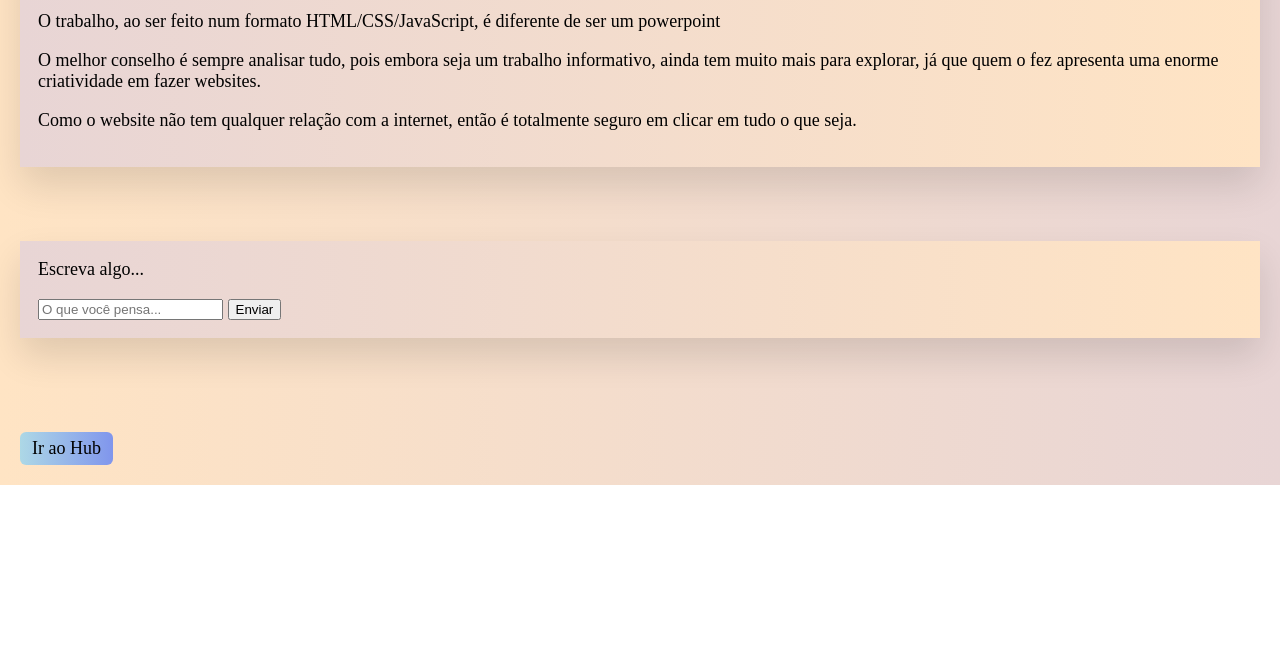
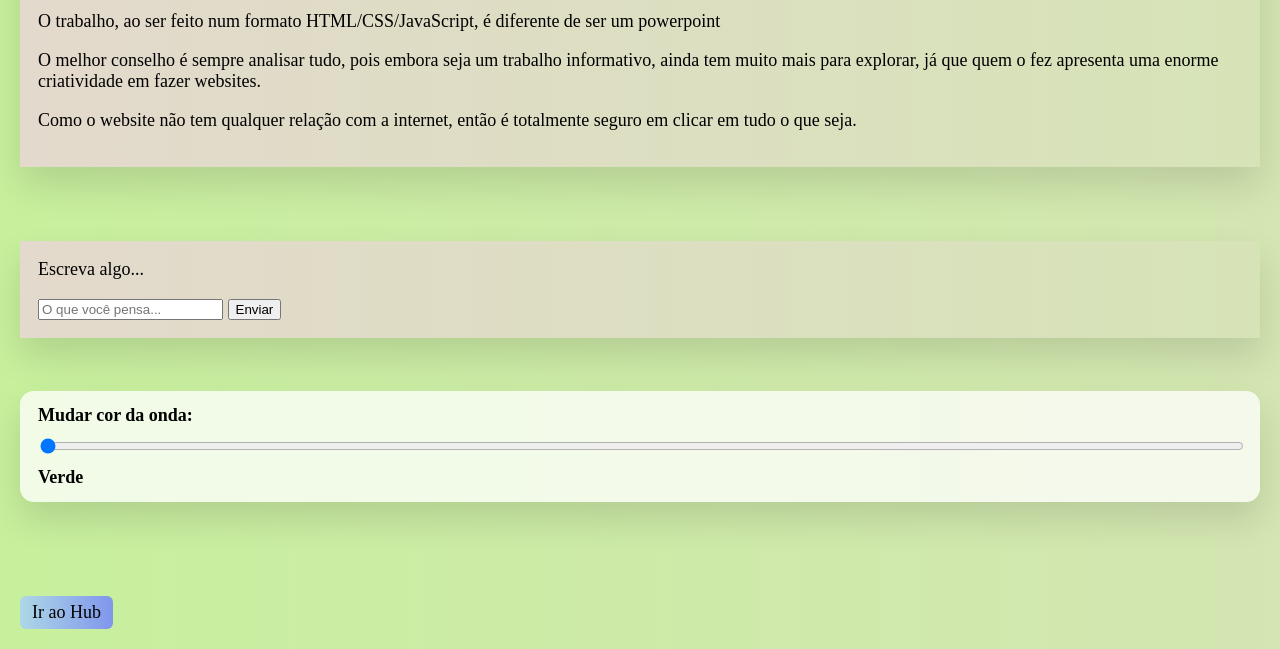
Before and after one commit to Flexite/Trabalho-EF-2025-12-ano, a plain HTML site: page index.html in a window 1280 px wide. Shown: the part 465-1114 px from the top of the page. Before the commit the page ends 950 px from the top, so only its background shows below. Drawn offline with Linux system fonts and the light colour scheme.

Commit message:
Testar estilos

```diff
--- a/index.html
+++ b/index.html
@@ -27,6 +27,12 @@
             <input type="text" id="inputBox" placeholder="O que você pensa...">
             <button type="button" id="sendBtn">Enviar</button>
         </div>
+        <br>
+        <div class="slider-control">
+            <label for="colorSlider">Mudar cor da onda:</label>
+            <input type="range" id="colorSlider" min="1" max="5" value="1">
+            <span id="colorLabel">Verde</span>
+        </div>
         <br><p id="easter-egg2">Espero que tenha um bom dia :))))))))))</p>
         <a href="hub.html">Ir ao Hub</a>
         <script src="script.js"></script>
--- a/script.js
+++ b/script.js
@@ -43,4 +43,43 @@ document.addEventListener('DOMContentLoaded', function(){
 
     const sendBtn = document.getElementById('sendBtn');
     if(sendBtn) sendBtn.addEventListener('click', mensagem);
+
+    const colorSlider = document.getElementById('colorSlider');
+    const colorLabel = document.getElementById('colorLabel');
+    const cookieName = 'waveColor';
+    const colors = {
+        '1': ['rgb(194, 244, 148)', 'Verde'],
+        '2': ['rgb(244, 194, 148)', 'Laranja'],
+        '3': ['rgb(148, 194, 244)', 'Azul'],
+        '4': ['rgb(244, 148, 194)', 'Rosa'],
+        '5': ['rgb(148, 244, 234)', 'Azul Claro']
+    };
+
+    const setCookie = (name, value, days) => {
+        const date = new Date();
+        date.setTime(date.getTime() + (days * 24 * 60 * 60 * 1000));
+        document.cookie = `${name}=${value}; expires=${date.toUTCString()}; path=/`;
+    };
+
+    const getCookie = name => {
+        const match = document.cookie.match(new RegExp('(?:^|; )' + name + '=([^;]*)'));
+        return match ? match[1] : null;
+    };
+
+    const applyWaveColor = (value, save = false) => {
+        const [color, label] = colors[value] || colors['1'];
+        document.documentElement.style.setProperty('--wave-color', color);
+        if(colorLabel) colorLabel.textContent = label;
+        if(save) {
+            setCookie(cookieName, value, 365);
+        }
+    };
+
+    const savedValue = getCookie(cookieName) || '1';
+    applyWaveColor(savedValue, false);
+
+    if(colorSlider) {
+        colorSlider.value = savedValue;
+        colorSlider.addEventListener('input', event => applyWaveColor(event.target.value, true));
+    }
 });
--- a/style.css
+++ b/style.css
@@ -1,10 +1,28 @@
+:root {
+    --wave-color: rgb(194, 244, 148);
+}
+
 html{
-    background: linear-gradient(to right, bisque 0%, #e8d5d5 100%);
+    background: linear-gradient(to right, var(--wave-color) 0%, #e8d5d5 100%);
+    background-size: 300% 300%;
     font-family: 'Times New Roman', Times, serif;
     font-size: large;
     -webkit-font-smoothing: antialiased;
     -moz-osx-font-smoothing: grayscale;
     min-height: 100vh;
+    animation: backgroundMove 8s ease infinite;
+}
+@keyframes backgroundMove {
+    0% { background-position: 25% 75%; }
+    50% { background-position: 100% 50%; }
+    75% { background-position: 0% 100%; }
+    100% { background-position:25% 75%;}
+}
+@keyframes wave{
+    0% { background-position: 25% 75%; }
+    50% { background-position: 100% 50%; }
+    75% { background-position: 0% 100%; }
+    100% { background-position:25% 75%;}
 }
 *,
 *::before,
@@ -16,8 +34,37 @@ body {
     padding: 20px;
     perspective: 1000px;
 }
+.slider-control {
+    margin: 16px 0;
+    padding: 14px 18px;
+    background: rgba(255,255,255,0.75);
+    border-radius: 14px;
+    box-shadow: 0 6px 16px rgba(0,0,0,0.08);
+}
+.slider-control label {
+    display: block;
+    margin-bottom: 10px;
+    font-weight: bold;
+}
+.slider-control input[type="range"] {
+    width: 100%;
+}
+.slider-control span {
+    display: inline-block;
+    margin-top: 8px;
+    font-weight: bold;
+}
+div div{
+    background: linear-gradient(to right, var(--wave-color) 0%, #e8d5d5 100%);
+    background-size: 300% 300%;
+    animation: backgroundMove 8s ease infinite;
+    border: none;
+    padding: 18px;
+}
 div{
-    background: linear-gradient(to right, #e8d5d5 0%, bisque 100%);
+    background: linear-gradient(to right, #e8d5d5 0%, var(--wave-color) 100%);
+    background-size: 300% 300%;
+    animation: wave 8s ease infinite;
     border: none;
     padding: 18px;
     margin: 16px 0;
```
